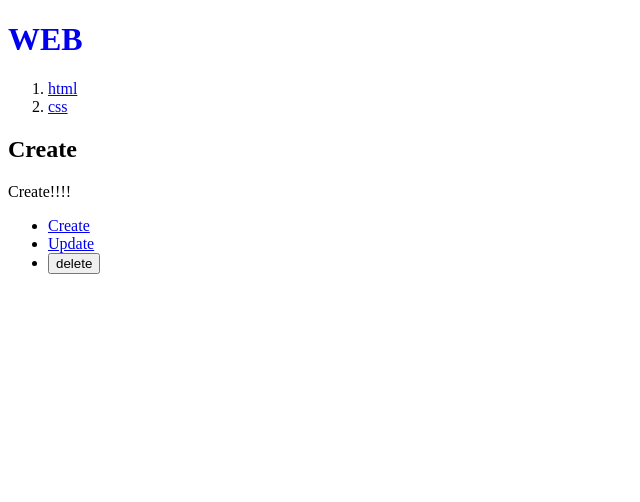
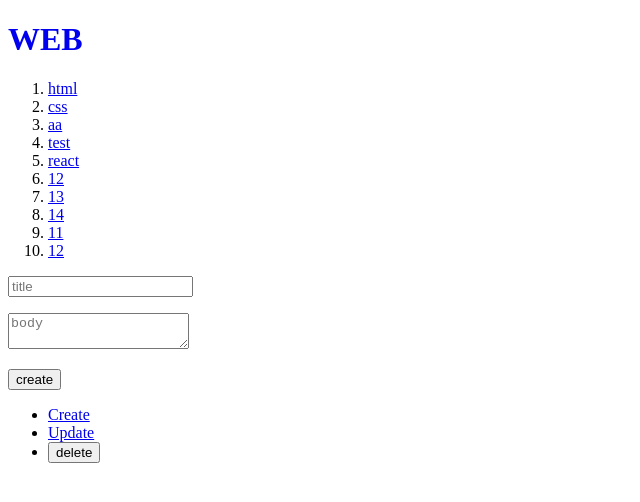
Before and after one commit to jongmin31337/next, a Next.js app in the folder nextapp/: page /create in a window 1280 px wide. Shown: the top 502 px of the page, without its empty margins (0-640 px from the left). Built offline with nearby package versions, Linux system fonts and the light colour scheme; data requests are answered from the project's data file.

Commit message:
1. create 2. cache 조정 불필요 파일 삭제

```diff
--- a/nextapp/db.json
+++ b/nextapp/db.json
@@ -1,7 +1,55 @@
 {
-  "topics" : [
-    {"id" : 1, "title": "html", "body" : "html is ...."},
-    {"id" : 2, "title": "css", "body" : "css is ...."}
+  "topics": [
+    {
+      "id": 1,
+      "title": "html",
+      "body": "html is ...."
+    },
+    {
+      "id": 2,
+      "title": "css",
+      "body": "css is ...."
+    },
+    {
+      "title": "aa",
+      "body": "aa",
+      "id": 3
+    },
+    {
+      "title": "test",
+      "body": "test123",
+      "id": 4
+    },
+    {
+      "title": "react",
+      "body": "react is",
+      "id": 5
+    },
+    {
+      "title": "12",
+      "body": "12",
+      "id": 6
+    },
+    {
+      "title": "13",
+      "body": "13",
+      "id": 7
+    },
+    {
+      "title": "14",
+      "body": "14",
+      "id": 8
+    },
+    {
+      "title": "11",
+      "body": "11",
+      "id": 9
+    },
+    {
+      "title": "12",
+      "body": "12",
+      "id": 10
+    }
   ],
   "posts": [
     {
--- a/nextapp/src/app/create/layout.js
+++ /dev/null
@@ -1,8 +0,0 @@
-export default function Layout(props) {
-    return (
-        <form>
-            <h2>Create</h2>
-            {props.children}
-        </form>
-    )
-}
--- a/nextapp/src/app/create/page.js
+++ b/nextapp/src/app/create/page.js
@@ -1,9 +1,42 @@
-import React from 'react';
+'use client';
+
+import { useRouter } from "next/navigation";
 
 export default function Create() {
+    const router = useRouter(); // client component에서만 사용가능
+
     return (
-        <>
-            Create!!!!
-        </>
+        <form onSubmit={(e) => {
+            e.preventDefault();
+            const title = e.target.title.value; // name 이 title인 emlenet
+            const body = e.target.body.value;
+            const options = {
+                method: 'POST',
+                headers: {
+                    'Content-Type' : 'application/json'
+                },
+                body: JSON.stringify({title, body})
+            }
+
+            fetch(`http://localhost:9999/topics`, options)
+                .then(res => res.json())
+                .then(result => {
+                    console.log('result', result);
+                    const lastid = result.id;
+                    // router.refresh()는 서버 컴포넌트를 강제로 다시 랜더링 하도록 하는 기능
+                    router.refresh()
+                    router.push(`/read/${lastid}`);
+                });
+        }}>
+            <p>
+                <input type="text" name="title" placeholder='title' />
+            </p>
+            <p>
+                <textarea name="body" placeholder='body' />
+            </p>
+            <p>
+                <input type="submit" value="create" />
+            </p>
+        </form>
     );
 }
--- a/nextapp/src/app/layout.js
+++ b/nextapp/src/app/layout.js
@@ -12,9 +12,9 @@
 
 
 
-  const res = await fetch('http://localhost:9999/topics');
-
+  const res = await fetch('http://localhost:9999/topics', {cache: 'no-store'});
   const topics = await res.json();
+  console.log(topics);
   return (
     <html >
       <body>
```
Also changed, not shown: nextapp/src/app/read/[id]/page.js (+6 -3 lines), 1 other file (tests, documents, lock files or other folders).
